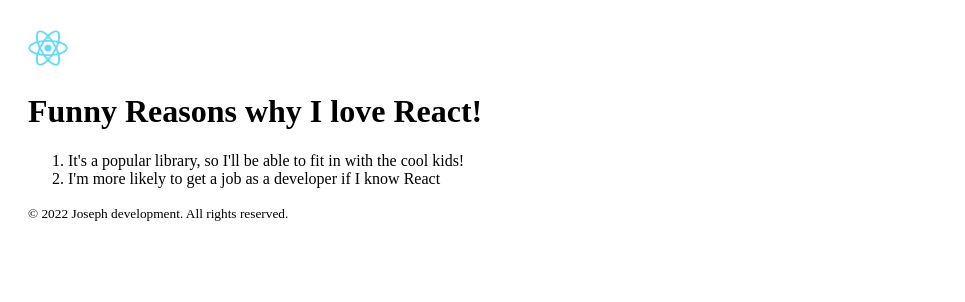
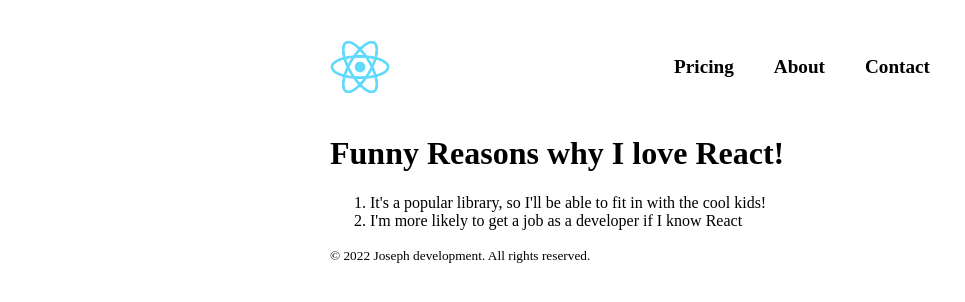
Before and after one commit to JoeMugwaneza/reactJsLearning, a plain HTML site: page index.html in a window 1280 px wide. Shown: the whole page, without its empty margins (0-965 px from the left). Drawn offline with nearby package versions, Linux system fonts and the light colour scheme.

Commit message:
learned how to add styles in react application

```diff
--- a/index.css
+++ b/index.css
@@ -1,8 +1,32 @@
 html, body {
-    margin: 0, auto;
+    margin: auto;
     padding: 10px;
 }
 
-img{
-    width: 40px;
+.nav-logo{
+    width: 60px;
 }
+
+.nav{
+    display: flex;
+    justify-content: space-between;
+    align-items: center;
+}
+
+.nav-taps{
+    list-style: none;
+    display: flex;
+
+}
+.nav-taps > li{
+    display: inline;
+    padding: 20px;
+    font-weight: 700;
+    font-size: 1.2em;
+}
+
+.content-wrapper{
+    margin: auto;
+    width: 50%;
+
+}
--- a/index.js
+++ b/index.js
@@ -103,8 +103,13 @@
 function Header(){
  return (
    <header>
-    <nav>
-       <img src="./react-logo.png" width="40px"/>
+    <nav className="nav">
+       <img className="nav-logo" src="./react-logo.png"/>
+       <ul className="nav-taps">
+        <li>Pricing</li>
+        <li>About</li>
+        <li>Contact</li>
+       </ul>
     </nav>
    </header>
  )
@@ -133,7 +138,7 @@
 
 function PartOne(){
     return (
-    <div>
+    <div className="content-wrapper">
      <Header />
      <MainContent />
      <Footer />
```
